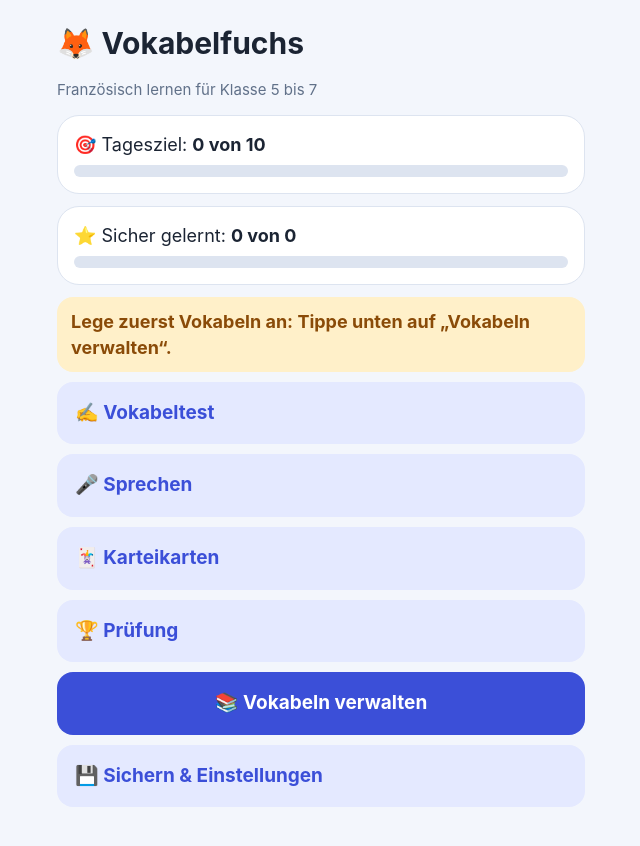
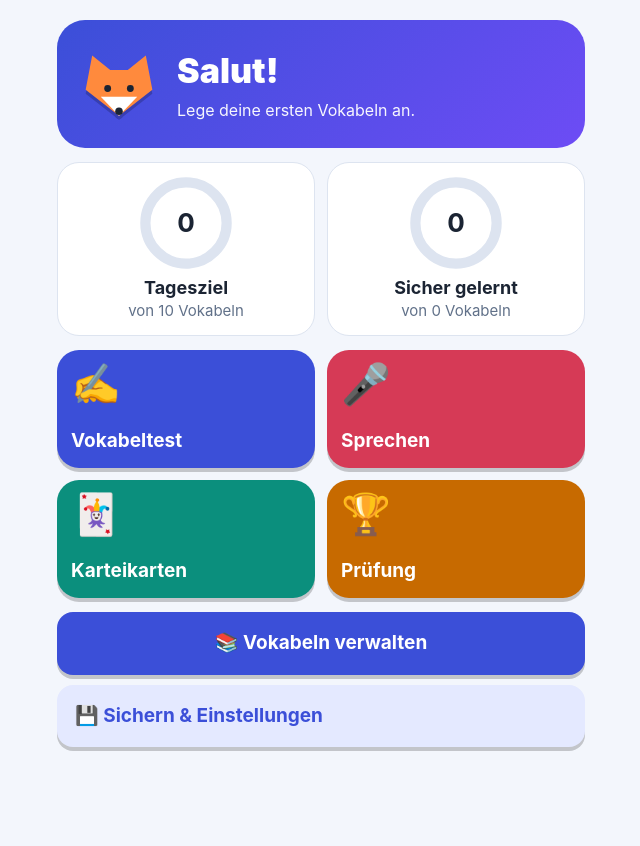
Before and after one commit to 9hk9wvj4v6-design/Vokabelfuchs, a plain HTML site: page index.html in a window 1280 px wide. Shown: the whole page, without its empty margins (319-959 px from the left). After the commit the page ends 805 px from the top, so only its background shows below. Drawn offline with Linux system fonts and the light colour scheme.

Commit message:
Add files via upload

```diff
--- a/index.html
+++ b/index.html
@@ -32,6 +32,19 @@ input,select,textarea{width:100%;font:inherit;padding:13px;border-radius:14px;bo
 .acc button{padding:9px 12px;margin:3px 2px;font-size:19px}
 .flash{min-height:190px;text-align:center;display:flex;flex-direction:column;justify-content:center;cursor:pointer}
 .mic{width:96px;height:96px;border-radius:50%;font-size:38px;display:block;margin:14px auto;padding:0;text-align:center}
+.big,.tile{box-shadow:0 4px 0 rgba(0,0,0,.2);transition:transform .08s,box-shadow .08s}
+.big:active,.tile:active{transform:translateY(3px);box-shadow:0 1px 0 rgba(0,0,0,.2)}
+.hero{display:flex;align-items:center;gap:14px;padding:20px 18px;border-radius:28px;color:#fff;background:linear-gradient(135deg,#3b4fd8,#6d4cf5);margin:4px 0 14px}
+.hero svg{width:88px;height:88px;flex:none;filter:drop-shadow(0 4px 0 rgba(0,0,0,.2))}
+.hero h1{font-size:34px;margin:0;font-weight:900}.hero p{margin:4px 0 0;font-size:16px;opacity:.95}
+.rings,.grid{display:grid;grid-template-columns:1fr 1fr;gap:12px;margin-bottom:14px}
+.rings .card{margin:0;text-align:center;padding:14px 8px}
+.rg{position:relative;width:92px;height:92px;margin:0 auto 6px}.rg svg{width:92px;height:92px}
+.rg b{position:absolute;inset:0;display:flex;align-items:center;justify-content:center;font-size:26px}
+.tile{display:flex;flex-direction:column;justify-content:space-between;min-height:118px;margin:0;padding:14px;color:#fff;font-size:19px;text-align:left;border-radius:22px}
+.tile span{font-size:40px;line-height:1}
+@keyframes pop{from{transform:scale(.94);opacity:.3}}
+@media(prefers-reduced-motion:no-preference){.fb{animation:pop .25s ease-out}}
 </style></head><body><div id="app"></div>
 <script>
 const $=s=>document.querySelector(s),A=$('#app'),KEY='vokabelfuchs1',IV=[0,1,2,4,8,16];
@@ -66,12 +79,13 @@ r.onend=()=>{if(S.ls){S.ls=0;R()}};
 try{r.start()}catch(x){S.ls=0;S.ty=1;R()}}
 function R(){A.innerHTML=({home,setup,run,list,form,imp,ph:photo,bk:backup})[V]()}
 
-function home(){const t=D.w.length,m=D.w.filter(w=>w.box>=4).length,d=D.day===new Date().toDateString()?D.n:0,p=x=>Math.min(100,x*100);
-return `<h1>🦊 Vokabelfuchs</h1><p class="mu">Französisch lernen für Klasse 5 bis 7</p>
-<div class="card">🎯 Tagesziel: <b>${Math.min(d,D.goal)} von ${D.goal}</b><div class="bar"><i style="width:${p(d/D.goal)}%"></i></div></div>
-<div class="card">⭐ Sicher gelernt: <b>${m} von ${t}</b><div class="bar"><i style="width:${t?p(m/t):0}%"></i></div></div>
-${t?'':'<p class="fb mid">Lege zuerst Vokabeln an: Tippe unten auf „Vokabeln verwalten“.</p>'}
-${[['test','✍️ Vokabeltest'],['voice','🎤 Sprechen'],['cards','🃏 Karteikarten'],['exam','🏆 Prüfung']].map(([k,l])=>`<button class="big" data-a="setup" data-i="${k}">${l}</button>`).join('')}
+function home(){const t=D.w.length,m=D.w.filter(w=>w.box>=4).length,d=D.day===new Date().toDateString()?D.n:0,g=D.goal,
+rg=(p,n,c)=>`<div class="rg"><svg viewBox="0 0 36 36"><circle cx="18" cy="18" r="15.9" fill="none" stroke="var(--ln)" stroke-width="4"/>${p>0?`<circle cx="18" cy="18" r="15.9" fill="none" stroke="${c}" stroke-width="4" stroke-linecap="round" pathLength="100" stroke-dasharray="${Math.min(100,p)} 100" transform="rotate(-90 18 18)"/>`:''}</svg><b>${n}</b></div>`,
+sub=!t?'Lege deine ersten Vokabeln an.':d>=g?'Tagesziel geschafft! 🎉':`Noch ${g-d} Vokabeln bis zum Tagesziel.`;
+return `<div class="hero"><svg viewBox="0 0 512 512"><polygon points="100,90 205,175 307,175 412,90 450,290 256,440 62,290" fill="#ff8a3d"/><polygon points="150,330 362,330 256,440" fill="#fff"/><circle cx="190" cy="282" r="20" fill="#1b2433"/><circle cx="322" cy="282" r="20" fill="#1b2433"/><circle cx="256" cy="414" r="22" fill="#1b2433"/></svg><div><h1>Salut!</h1><p>${sub}</p></div></div>
+<div class="rings"><div class="card">${rg(d/g*100,Math.min(d,g),'#ff8a3d')}<b>Tagesziel</b><div class="mu">von ${g} Vokabeln</div></div>
+<div class="card">${rg(t?m/t*100:0,m,'#22a55a')}<b>Sicher gelernt</b><div class="mu">von ${t} Vokabeln</div></div></div>
+<div class="grid">${[['test','✍️','Vokabeltest','#3b4fd8'],['voice','🎤','Sprechen','#d63a56'],['cards','🃏','Karteikarten','#0b8f7d'],['exam','🏆','Prüfung','#c76a00']].map(([k,e,l,c])=>`<button class="tile" style="background:${c}" data-a="setup" data-i="${k}"><span>${e}</span>${l}</button>`).join('')}</div>
 <button class="big pr" data-a="list">📚 Vokabeln verwalten</button><button class="big" data-a="bk">💾 Sichern &amp; Einstellungen</button>`}
 
 function setup(){const ex=S.mode==='exam';
```
